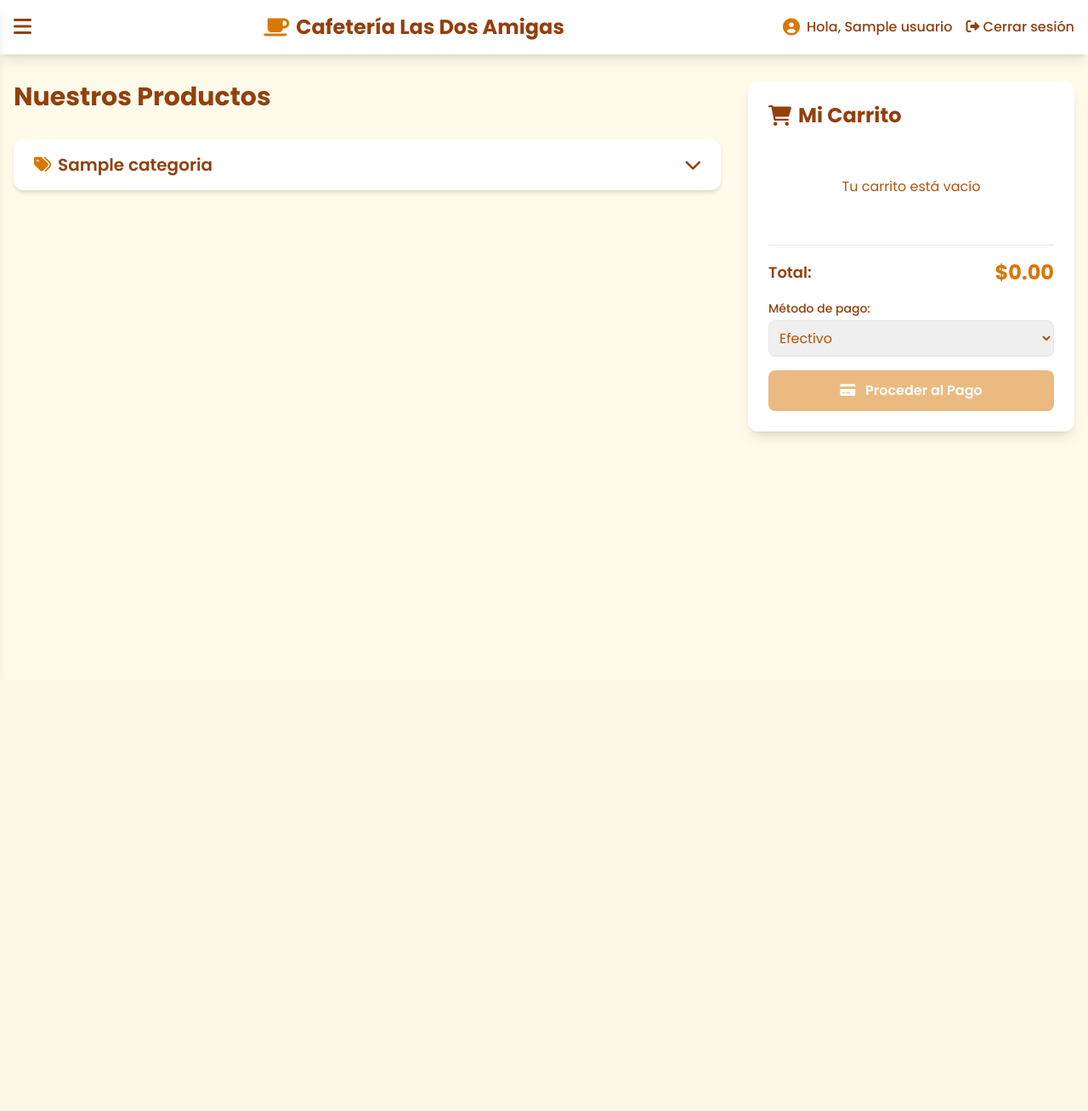
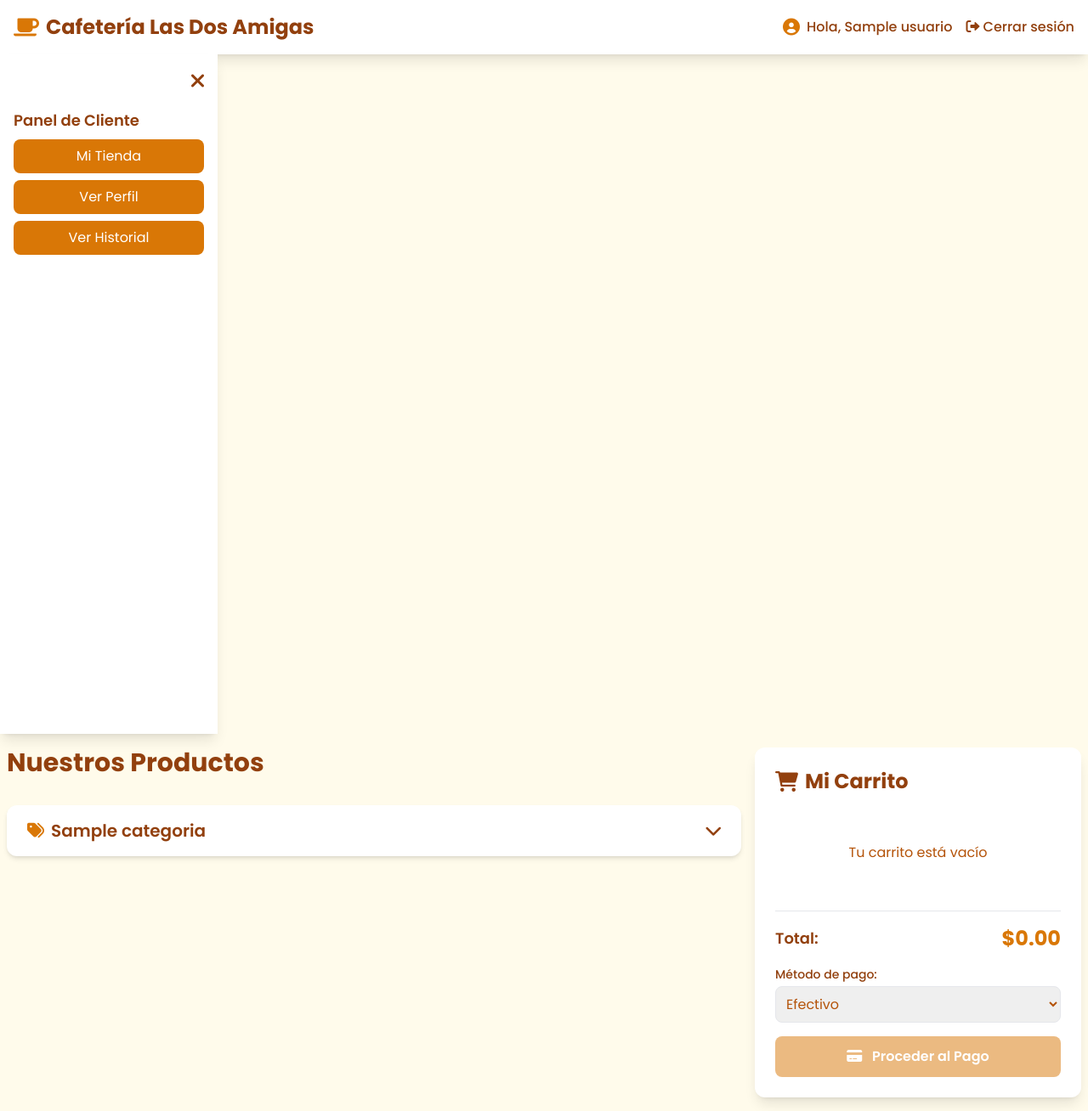
Before and after one commit to Danielaaa09/cafeteria_project, a Flask app: template templates/cliente.html in a window 1280 px wide. Shown: the whole page at 85% size. Before the commit the page ends 514 px from the top, so only its background shows below. Run offline with Flask 3, Linux system fonts and the light colour scheme; the template is opened without the code that fills it: values that come from a table or form of the project are taken from there, others are empty; tables that the repository leaves empty hold one stand-in row (values such as "Sample post"); grey boxes marked "Sample" are stand-in pictures; parts of the project's set-up code (start-up, migrations or seed data) failed here and were passed over; some libraries are stand-ins or nearby versions.

Commit message:
diseños arreglados

```diff
--- a/templates/cliente.html
+++ b/templates/cliente.html
@@ -19,8 +19,10 @@
     <header class="bg-white shadow-lg sticky top-0 z-50">
       <nav class="container mx-auto px-4 py-4">
         <div class="flex justify-between items-center">
-          <!-- <CHANGE> Added hamburger menu button like admin dashboard -->
-          <button id="menu-toggle" class="text-amber-800 text-2xl mr-4">
+          <button
+            id="menu-toggle"
+            class="text-amber-800 text-2xl mr-4 lg:hidden"
+          >
             <i class="fas fa-bars"></i>
           </button>
           <div class="flex items-center space-x-2">
@@ -45,10 +47,10 @@
       </nav>
     </header>
 
-    <!-- <CHANGE> Sidebar menu like admin dashboard - hidden by default, slides in from left -->
+    <!-- Sidebar menu (overlay en móvil) -->
     <aside
       id="sidebar"
-      class="bg-white w-64 min-h-screen p-4 shadow-lg fixed top-0 left-0 z-50 transform -translate-x-full transition-transform duration-300 ease-in-out"
+      class="bg-white w-64 min-h-screen p-4 shadow-lg fixed top-0 left-0 z-50 transform -translate-x-full transition-transform duration-300 ease-in-out lg:relative lg:translate-x-0 lg:w-64"
     >
       <button
         id="close-menu"
@@ -82,13 +84,15 @@
     </aside>
 
     <!-- Main -->
-    <main class="container mx-auto px-4 py-8">
-      <div class="flex gap-8">
+    <main class="container mx-auto px-2 py-4">
+      <div class="flex flex-col lg:flex-row gap-4">
         <!-- Contenido principal -->
         <section class="flex-1">
           <!-- Sección de productos -->
           <div id="productos-section">
-            <h2 class="text-3xl font-bold text-amber-800 mb-8">
+            <h2
+              class="text-2xl lg:text-3xl font-bold text-amber-800 mb-4 lg:mb-8"
+            >
               Nuestros Productos
             </h2>
             {% if categorias %}
@@ -108,10 +112,17 @@
                     id="icon-cat{{ categoria.id }}"
                   ></i>
                 </button>
-                <div id="cat{{ categoria.id }}" class="hidden px-6 pb-6">
-                  <div class="grid md:grid-cols-2 xl:grid-cols-3 gap-6">
+                <div
+                  id="cat{{ categoria.id }}"
+                  class="hidden px-2 pb-4 lg:px-6 lg:pb-6"
+                >
+                  <div
+                    class="grid grid-cols-1 sm:grid-cols-2 xl:grid-cols-3 gap-4 lg:gap-6"
+                  >
                     {% for producto in categoria.productos %}
-                    <div class="product-card bg-amber-50 rounded-lg shadow p-4">
+                    <div
+                      class="product-card bg-amber-50 rounded-lg shadow p-2 lg:p-4"
+                    >
                       <img
                         src="{{ producto.imagen_url or '/static/img/default.png' }}"
                         alt="{{ producto.nombre }}"
@@ -134,6 +145,13 @@
                           <i class="fas fa-plus"></i> Agregar
                         </button>
                       </div>
+                      <div class="mt-2">
+                        {% if producto.cantidad == 0 %}
+                        <span class="text-red-600 font-bold"
+                          >No disponible</span
+                        >
+                        {% else %} {{ producto.cantidad }} {% endif %}
+                      </div>
                     </div>
                     {% else %}
                     <p class="text-amber-600 text-sm col-span-full">
@@ -154,12 +172,14 @@
 
           <!-- Sección de editar perfil -->
           <div id="editar-perfil-section" class="hidden">
-            <h2 class="text-3xl font-bold text-amber-800 mb-8">
+            <h2
+              class="text-2xl lg:text-3xl font-bold text-amber-800 mb-4 lg:mb-8"
+            >
               Editar Perfil
             </h2>
             <form
               id="editar-perfil-form"
-              class="bg-white rounded-xl shadow-md p-6 max-w-md"
+              class="bg-white rounded-xl shadow-md p-4 lg:p-6 max-w-full lg:max-w-md"
             >
               <div class="mb-4">
                 <label
@@ -233,8 +253,15 @@
 
           <!-- Sección de historial -->
           <div id="historial-section" class="hidden">
-            <h2 class="text-3xl font-bold text-amber-800 mb-8">Mis Compras</h2>
-            <div id="historial-items" class="bg-white rounded-xl shadow-md p-6">
+            <h2
+              class="text-2xl lg:text-3xl font-bold text-amber-800 mb-4 lg:mb-8"
+            >
+              Mis Compras
+            </h2>
+            <div
+              id="historial-items"
+              class="bg-white rounded-xl shadow-md p-4 lg:p-6"
+            >
               <p class="text-amber-700 text-center py-2">
                 Cargando historial...
               </p>
@@ -242,9 +269,9 @@
           </div>
         </section>
 
-        <!-- <CHANGE> Carrito sidebar - will be hidden when viewing profile or history -->
-        <aside id="carrito-sidebar" class="w-96 flex-shrink-0">
-          <div class="bg-white rounded-xl shadow-lg p-6 sticky top-24">
+        <!-- Carrito sidebar -->
+        <aside id="carrito-sidebar" class="w-full lg:w-96 flex-shrink-0">
+          <div class="bg-white rounded-xl shadow-lg p-4 lg:p-6 sticky top-24">
             <h3
               class="text-2xl font-bold text-amber-800 mb-6 flex items-center"
             >
@@ -293,7 +320,7 @@
     </main>
 
     <!-- Flotante móvil -->
-    <div id="floating-cart" class="floating-cart lg:hidden">
+    <div id="floating-cart" class="fixed bottom-6 right-6 z-50 lg:hidden">
       <button
         onclick="toggleMobileCart()"
         class="bg-amber-600 text-white p-4 rounded-full shadow-lg hover:bg-amber-700 transition-colors relative"
@@ -309,7 +336,7 @@
       class="fixed inset-0 bg-black bg-opacity-50 z-50 hidden lg:hidden"
     >
       <div
-        class="absolute bottom-0 left-0 right-0 bg-white rounded-t-xl p-6 max-h-96 overflow-y-auto"
+        class="absolute bottom-0 left-0 right-0 bg-white rounded-t-xl p-4 max-h-96 overflow-y-auto"
       >
         <div class="flex justify-between items-center mb-4">
           <h3 class="text-xl font-bold text-amber-800">Mi Carrito</h3>
```
